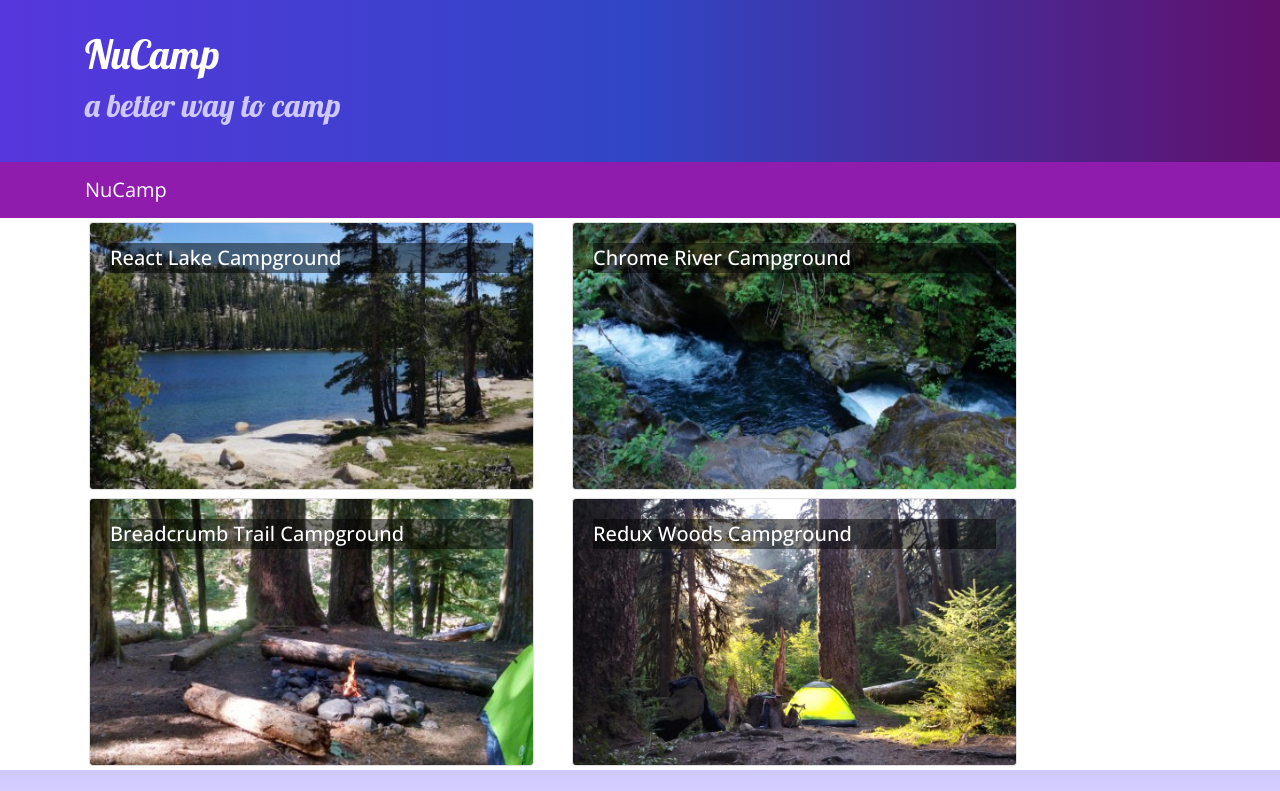
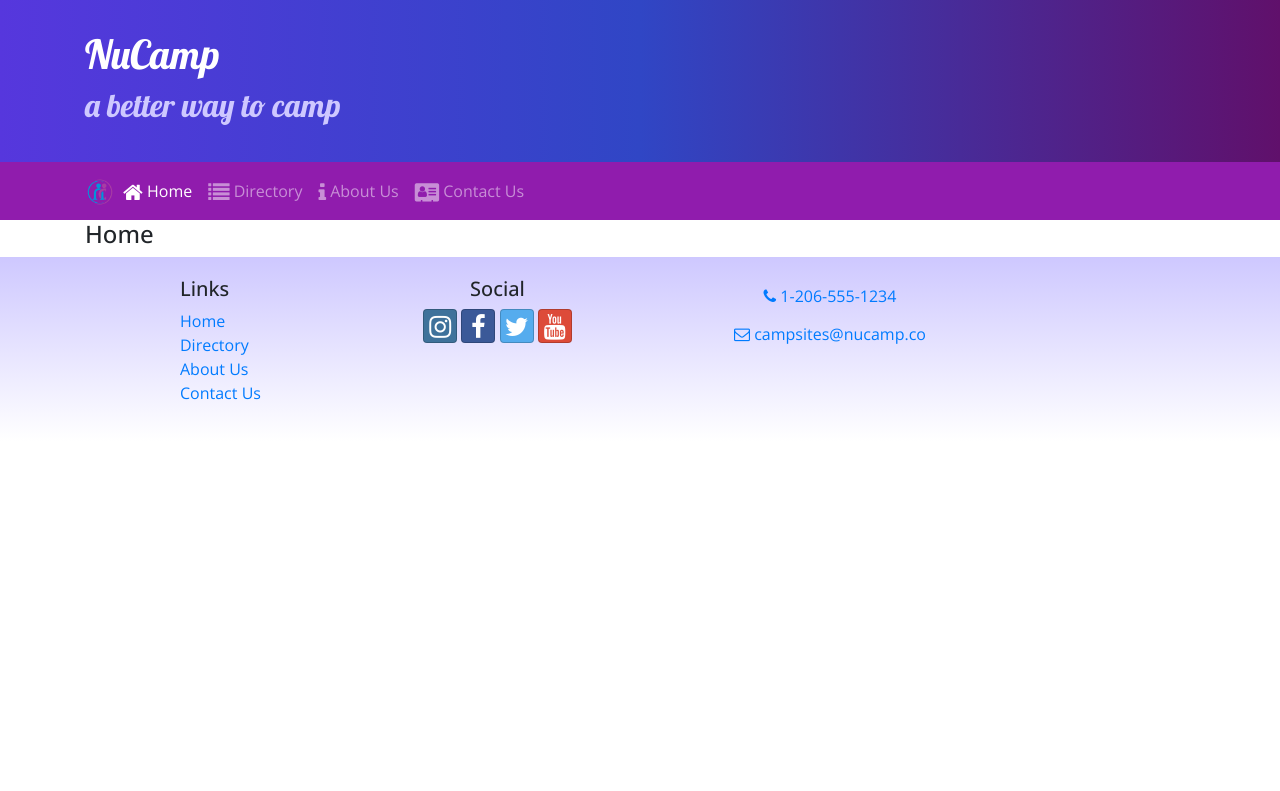
Before and after one commit to IsaacMunoz1490/react1, a React (Create React App) app: page /home in a window 1280 px wide. Shown: the top 791 px of the page. Built offline with nearby package versions, Linux system fonts and the light colour scheme.

Commit message:
React Router

```diff
--- a/package.json
+++ b/package.json
@@ -12,6 +12,7 @@
     "react": "^17.0.2",
     "react-dom": "^17.0.2",
     "react-popper": "1.3.6",
+    "react-router-dom": "5.2.0",
     "react-scripts": "4.0.3",
     "reactstrap": "8.5.1",
     "typeface-lobster": "^1.1.13",
--- a/src/App.css
+++ b/src/App.css
@@ -1,20 +1,26 @@
 body {
     font-family: "Open Sans", sans-serif;
 }
-h1, h2, h3 .card-body> .card-title {
+
+h1, h2, h3, .card-body> .card-title {
     font-family: "Lobster", cursive;
 }
+
 .card-title {
+    font-family: "lobster",cursive;
     font-weight: 500;
     font-size: 1.25rem;
 }
+
 h2 {
-  color: #3046c5;
+    color: #3046C5;
 }
+
 .card-img-overlay .card-title {
     color: white;
     background-color: rgba(0, 0, 0, 0.5);
 }
+
 .row-content {
     padding: 50px 0;
     border-bottom: 1px ridge;
--- a/src/App.js
+++ b/src/App.js
@@ -1,14 +1,17 @@
 import React, { Component } from 'react';
 import Main from './components/MainComponent';
+import {BrowserRouter} from 'react-router-dom';
 import './App.css';
 
 
 class App extends Component {
     render() {
         return (
-            <div className="App">
-               <Main />
-            </div>
+            <BrowserRouter>
+                <div className="App">
+                <Main />
+                </div>
+            </BrowserRouter>
         );
     };
 }
--- a/src/components/DirectoryComponent.js
+++ b/src/components/DirectoryComponent.js
@@ -3,9 +3,9 @@
 
 
 
-function RenderDirectoryItem({ campsite, onClick }) {
+function RenderDirectoryItem({ campsite}) {
     return (
-        <Card onClick={() => onClick(campsite.id)}>
+        <Card>
             <CardImg width="100%" src={campsite.image} alt={campsite.name} />
             <CardImgOverlay>
                 <CardTitle>{campsite.name}</CardTitle>
@@ -18,7 +18,7 @@
     const directory = props.campsites.map(campsite => {
         return (
             <div key={campsite.id} className="col-md-5 m-1">
-                <RenderDirectoryItem campsite={campsite} onClick={props.onClick} />
+                <RenderDirectoryItem campsite={campsite} />
             </div>
         );
     });
--- a/src/components/FooterComponent.js
+++ b/src/components/FooterComponent.js
@@ -1,4 +1,5 @@
 import React from 'react';
+import {Link} from 'react-router-dom';
 
 function Footer(props) {
     return (
@@ -8,10 +9,10 @@
                     <div className="col-4 col-sm-2 offset-1">
                         <h5>Links</h5>
                         <ul className="list-unstyled">
-                            <li><a href="#">Home</a></li>
-                            <li><a href="#">Directory</a></li>
-                            <li><a href="#">About</a></li>
-                            <li><a href="#">Contact</a></li>
+                            <li><Link to='/home'>Home</Link></li>
+                            <li><Link to='/directory'>Directory</Link></li>
+                            <li><Link to='/aboutus'>About Us</Link></li>
+                            <li><Link to='/contactus'>Contact Us</Link></li>
                         </ul>
                     </div>
                     <div className="col-6 col-sm-3 text-center">
--- a/src/components/HeaderComponent.js
+++ b/src/components/HeaderComponent.js
@@ -1,7 +1,21 @@
 import React, { Component } from 'react';
-import { Navbar, NavbarBrand, Jumbotron } from 'reactstrap';
+import { Nav, Navbar, NavbarBrand, NavbarToggler, Collapse, NavItem, Jumbotron } from 'reactstrap';
+import { NavLink } from 'react-router-dom';
 
 class Header extends Component {
+    constructor(props) {
+        super(props);
+        this.toggleNav = this.toggleNav.bind(this);
+        this.state = {
+            isNavOpen: false
+        };
+    }
+
+    toggleNav() {
+        this.setState({
+            isNavOpen: !this.state.isNavOpen
+        });
+    }
     render() {
         return (
             <React.Fragment>
@@ -16,9 +30,32 @@
                     </div>
                 </Jumbotron>
 
-                <Navbar dark sticky="top">
+                <Navbar dark sticky="top" expand="md">
                     <div className="container">
-                        <NavbarBrand href="/">NuCamp</NavbarBrand>
+                        <NavbarBrand className="mr-auto" href="/"><img src="/assets/images/logo.png" height="30" width="30" alt="Nucamp Logo" /></NavbarBrand>
+                        <NavbarToggler onClick={this.toggleNav} />
+                        <Collapse isOpen={this.state.isNavOpen} navbar>
+                            <Nav navbar>
+                                <NavItem>
+                                    <NavLink className="nav-link" to="/home">
+                                        <i className="fa fa-home fa-lg" /> Home
+                                    </NavLink>
+                                </NavItem>
+                                <NavItem>
+                                    <NavLink className="nav-link" to="/directory">
+                                        <i className="fa fa-list fa-lg" /> Directory
+                                    </NavLink>
+                                </NavItem><NavItem>
+                                    <NavLink className="nav-link" to="/aboutus">
+                                        <i className="fa fa-info fa-lg" /> About Us
+                                    </NavLink>
+                                </NavItem><NavItem>
+                                    <NavLink className="nav-link" to="/contactus">
+                                        <i className="fa fa-address-card fa-lg" /> Contact Us
+                                    </NavLink>
+                                </NavItem>
+                            </Nav>
+                        </Collapse>
                     </div>
                 </Navbar>
             </React.Fragment>
--- /dev/null
+++ b/src/components/HomeComponent.js
@@ -0,0 +1,11 @@
+import React from 'react';
+
+function Home(props) {
+    return (
+        <div className="container">
+            <h4>Home</h4>
+        </div>
+    );
+}
+
+export default Home;
--- a/src/components/MainComponent.js
+++ b/src/components/MainComponent.js
@@ -3,31 +3,39 @@
 import CampsiteInfo from './CampsiteInfoComponent';
 import Header from './HeaderComponent';
 import Footer from './FooterComponent';
+import Home from './HomeComponent';
+import { Switch, Route, Redirect } from 'react-router-dom';
 import { CAMPSITES } from '../shared/campsites';
 
+
 class Main extends Component {
+
     constructor(props) {
         super(props);
         this.state = {
-            campsites: CAMPSITES,
-            selectedCampsite: null
+            campsites: CAMPSITES
         };
     }
+    render() {
 
-    onCampsiteSelect(campsiteId) {
-        this.setState({ selectedCampsite: campsiteId });
-    }
+        const HomePage = () => {
+            return (
+                <Home />
+            );
+        }
 
-    render() {
         return (
             <div>
                 <Header />
-                <Directory campsites={this.state.campsites} onClick={campsiteId => this.onCampsiteSelect(campsiteId)} />
-                <CampsiteInfo campsite={this.state.campsites.filter(campsite => campsite.id === this.state.selectedCampsite)[0]} />
+                <Switch>
+                    <Route path='/home' component={HomePage} />
+                    <Route exact path='/directory' render={() => <Directory campsites={this.state.campsites} />} />
+                    <Redirect to='/home' />
+                </Switch>
                 <Footer />
             </div>
         );
-    };
+    }
 }
 
 export default Main;
```
Also changed, not shown: 1 other file (tests, documents, lock files or other folders). Lines whose indentation alone changed are shown as unchanged.
